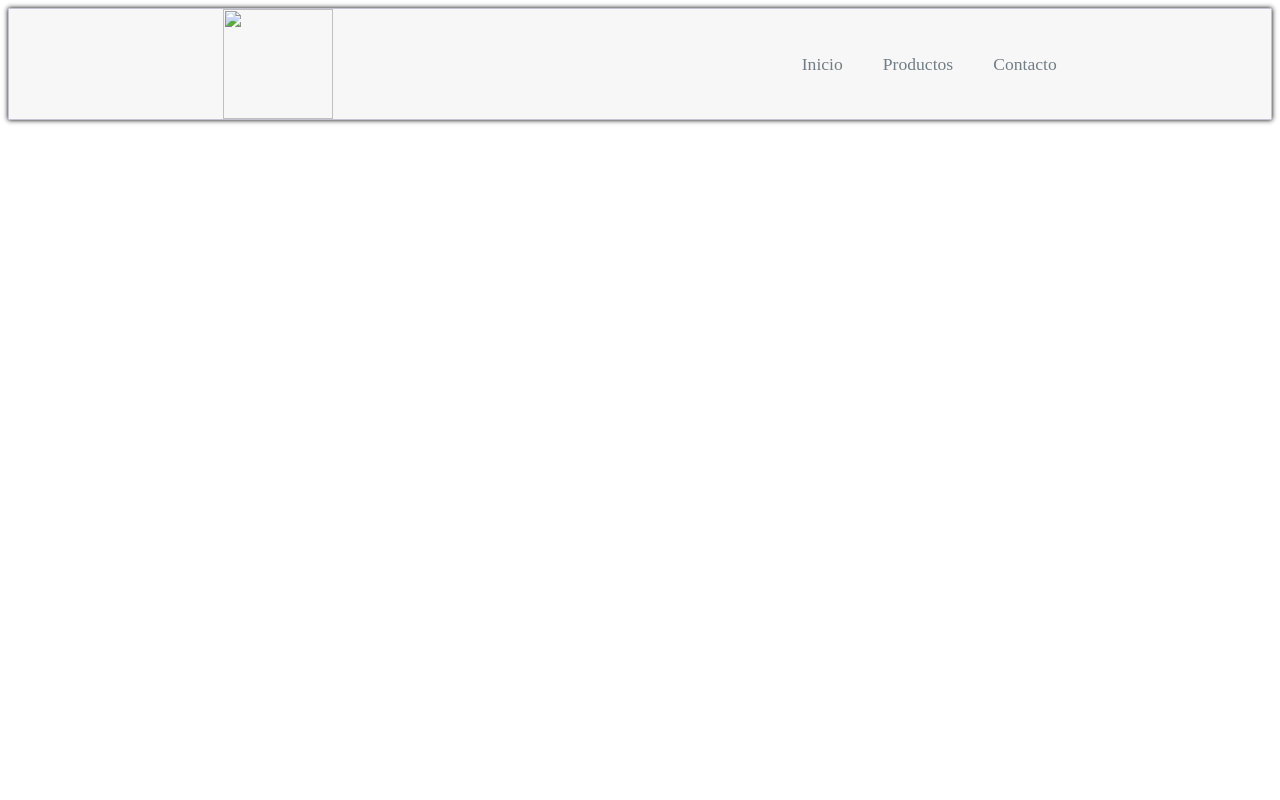
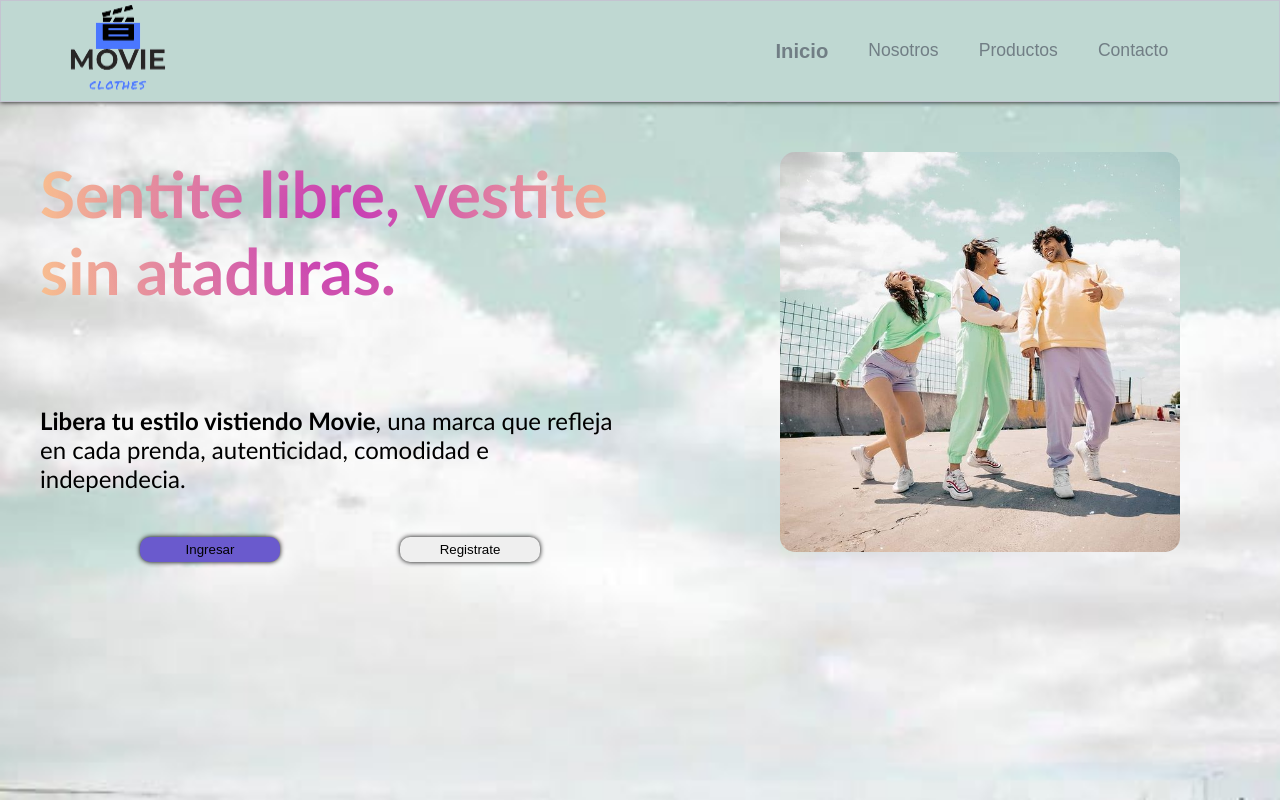
Before and after one commit to Alfaga/Landing-Page, a plain HTML site: page index.html in a window 1280 px wide. Drawn offline with Linux system fonts and the light colour scheme.

Commit message:
landing-page E3 2817

```diff
--- a/index.CSS
+++ b/index.CSS
@@ -1,44 +1,110 @@
-.Logo{
-    height: 110px;
-    width: 110px;
+body{
+    margin: 0;
+    background-image: url(./Nubes.jpeg);
+    background-size: cover;
 }
-body{
-    gap: 10px;
-}
-.navegador{
-    background-color: #F7F7F7;
+header{
     display: flex;
-    justify-content: space-around;
-    align-items: center;
+    justify-content: space-between;
     border: 1px solid rgb(196, 196, 209);
     box-shadow: 0px 0px 5px black;
+    background-color: #BFD8D2;
 }
-.opciones{
+.logo{
+    justify-content: center;
+    align-items: centers;
+    margin-left: 5%;
+
+}
+.navbar{
+    background-color: #BFD8D2;
+    height: 100px;
+    width: 100%;
+    display: flex;
+    top: 0;
+    justify-content: flex-end;
+    align-items: center;
+}
+.navbar-list{
     display: flex;
     flex-direction: row;
     list-style: none;
     font-size: 110%;
+    font-family: 'Raleway', sans-serif;
     gap: 40px;
+    margin-right: 10%;
+    cursor: pointer;
 }
 a{
     text-decoration: none;
     color:#717E85;
 }
-.portada{
+a span{
+    font-weight: bold;
+    font-size: 115%;
+}
+#hero{
+    height: 500px;
+    width: 100%;
+    background-size: cover;
     display: flex;
-    justify-content: space-around;
-    background-color:antiquewhite;
 }
-.div1{
+.hero-fondo{
+    height: 400px;
+    width: 400px;
+    border: #717E85;
+    border-radius: 15px;
+    }
+.hero-info{
+    width: 50%;
     display: flex;
+    flex-direction: column ;
     align-items: center;
     justify-content: center;
-    flex-direction: column;
+    font-family:'Gill Sans', 'Gill Sans MT', Calibri, 'Trebuchet MS', sans-serif;
+    gap: 20px;
+    padding: 40px;
+    padding-top: 0px;
 }
-.imagen{
-    height:400px;
-    width:300px;
+.hero-img{
+    width: 50%;
+    display: flex;
+    justify-content: center;
+    align-items: center;
 }
-.h2{
-    font-family:
+.slogan{
+    display: flex;
+    justify-content: center;
+    align-items: center;
+    font-size: 400%;
+    background: radial-gradient(circle, rgba(196,52,183,1) 0%, rgba(249,191,140,0.9780287114845938) 100%);
+    color: transparent;
+    background-clip: text;
+    -webkit-background-clip: text;
 }
+.hero-text{
+    justify-content: center;
+    align-items: center;
+    font-size: 150%;
+    font-weight: 100;
+}
+.hero-text span{
+    font-weight: bold;
+}
+.hero-buton{
+    display: flex;
+    justify-content: center;
+    gap: 30%;
+    border: none;
+}
+.buton{
+    width: 200px;
+    height: 25px;
+    border: none;
+    cursor: pointer;
+    box-shadow: 0px 0px 5px black;
+    border-radius: 10px;
+}
+.buton.ingresar{
+    background-color: slateblue;
+}
--- a/index.html
+++ b/index.html
@@ -1,21 +1,36 @@
 <html>
     <head>
         <meta name="viewport" content="width=divice-width, initial-scale=1.0">
-        <title>Landing Page</title>
+        <title>Movie Clothes</title>
         <link rel="stylesheet" href="./index.CSS">
-
+        <link rel="preconnect" href="https://fonts.googleapis.com">
+        <link rel="preconnect" href="https://fonts.gstatic.com" crossorigin="">
 
     </head>
     <body>
         <header>
-        <nav class="navegador">
-            <img src="./Logo.jpg" class="Logo">
-            <ul class="opciones">
-                <li><a href="#">Inicio</a></li>
+            <img src="./Logo-movie-removebg-preview.png" class="Logo">
+        <nav class="navbar">
+            <ul class="navbar-list">
+                <li><a href="#"><span>Inicio</span></a></li>
+                <li><a href="#">Nosotros</a></li>
                 <li><a href="#">Productos</a></li>
                 <li><a href="#">Contacto</a></li>
             </ul>
         </nav>
         </header>
+        <section id="hero">
+            <div class="hero-info">
+                <h2 class="slogan">Sentite libre, vestite sin ataduras.</h2>
+                <p class="hero-text"><span>Libera tu estilo vistiendo Movie</span>, una marca que refleja en cada prenda, autenticidad, comodidad e independecia.</p>
+                <div class="hero-buton">
+                    <button class="buton ingresar">Ingresar</button>
+                    <button class="buton">Registrate</button>
+                </div>
+            </div>
+            <div class="hero-img">
+                <img src="./fondo-Hero.jpg" alt="imagen de portada" class="hero-fondo">
+            </div>
+        </section>
     </body>
 </html>
```
Also changed, not shown: Logo-movie-removebg-preview.png (added), Nubes.jpeg (added), fondo-Hero.jpg (added).
